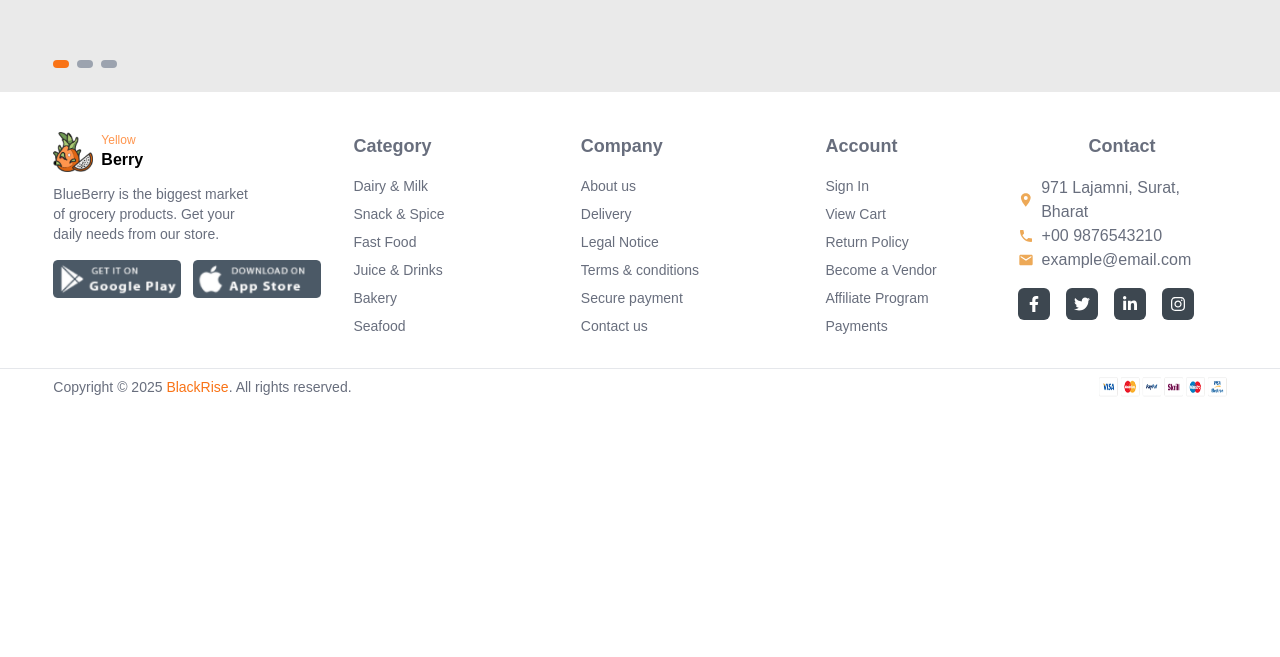
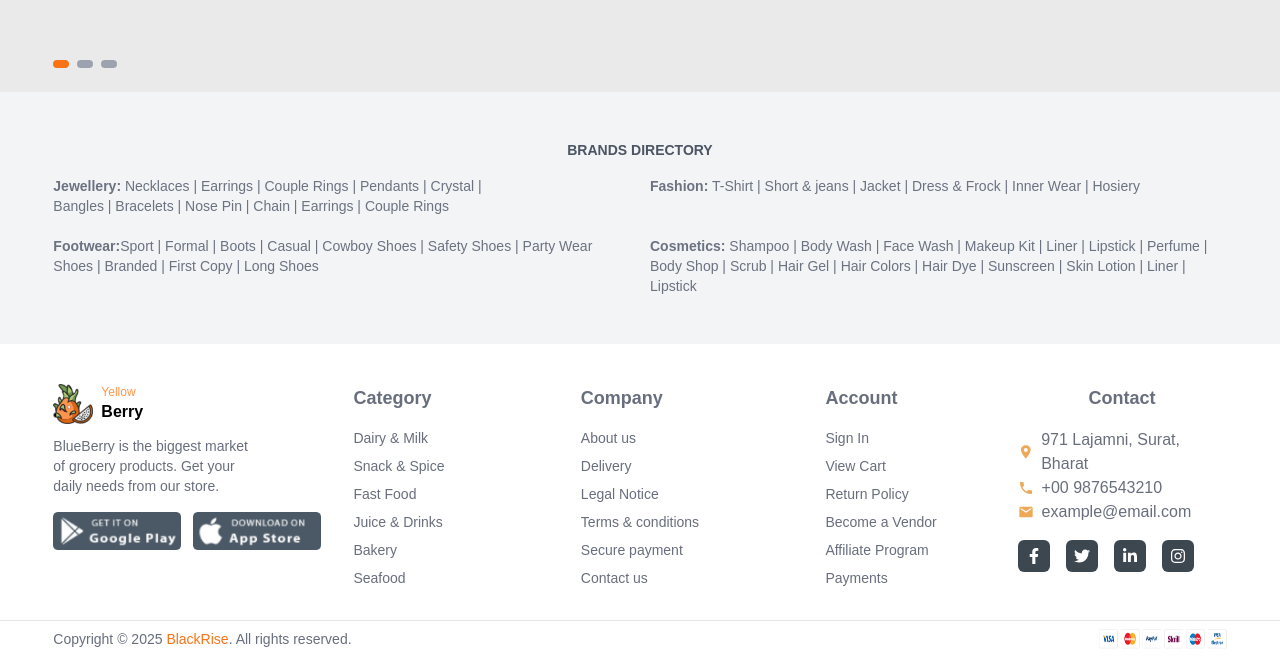
Before and after one commit to mahdihasan333/yelloberry-grocery-shop, a Next.js app: page / in a window 1280 px wide. Shown: the part 865-1522 px from the top of the page. Before the commit the page ends 1270 px from the top, so only its background shows below. Built offline with nearby package versions, Linux system fonts and the light colour scheme.

Commit message:
added brand section

```diff
--- a/src/app/components/Banner.jsx
+++ b/src/app/components/Banner.jsx
@@ -20,11 +20,6 @@ const Banner = () => {
                         Shop Now
                     </button>
                 </div>
-
-
-
-
-
                 {/* Bottom Indicator */}
                 <div className="absolute bottom-6 flex space-x-2">
                     <span className="w-4 h-2 bg-orange-500 rounded"></span>
--- /dev/null
+++ b/src/app/components/Brand.jsx
@@ -0,0 +1,38 @@
+'use client';
+
+import React from 'react';
+
+const Brand = () => {
+  return (
+    <div className="w-full bg-gray-100 py-12 flex justify-center">
+      <div className="flex flex-col justify-center items-center w-11/12 mx-auto">
+        <h2 className="text-gray-600 font-semibold text-sm mb-4">BRANDS DIRECTORY</h2>
+        <div className="grid grid-cols-1 md:grid-cols-2 gap-5 text-gray-500 text-sm">
+          {/* jewellery */}
+
+
+          <p><span className='font-bold'>Jewellery:</span> Necklaces | Earrings | Couple Rings | Pendants | Crystal | <br /> Bangles | Bracelets | Nose Pin | Chain | Earrings | Couple Rings</p>
+
+
+
+          {/* Fashion */}
+
+          <p> <span className='font-bold'>Fashion:</span> T-Shirt | Short & jeans | Jacket | Dress & Frock | Inner Wear | Hosiery</p>
+
+          {/* footwear */}
+          <div className='flex'>
+            <h3 className="font-semibold text-gray-700 mb-2"></h3>
+            <p> <span className='font-bold'>Footwear:</span>Sport | Formal | Boots | Casual | Cowboy Shoes | Safety Shoes | Party Wear Shoes | Branded | First Copy | Long Shoes</p>
+          </div>
+          {/* Cosmetics */}
+
+          <p><span className='font-bold'>Cosmetics:</span> Shampoo | Body Wash | Face Wash | Makeup Kit | Liner | Lipstick | Perfume | Body Shop | Scrub | Hair Gel | Hair Colors | Hair Dye | Sunscreen | Skin Lotion | Liner | Lipstick</p>
+
+
+        </div>
+      </div>
+    </div>
+  );
+};
+
+export default Brand;
--- a/src/app/page.js
+++ b/src/app/page.js
@@ -1,10 +1,12 @@
 import Image from "next/image";
 import Banner from "./components/Banner";
+import Brand from "./components/Brand";
 
 export default function Home() {
   return (
     <div>
       <Banner/>
+      <Brand/>
     </div>
   );
 }
```
